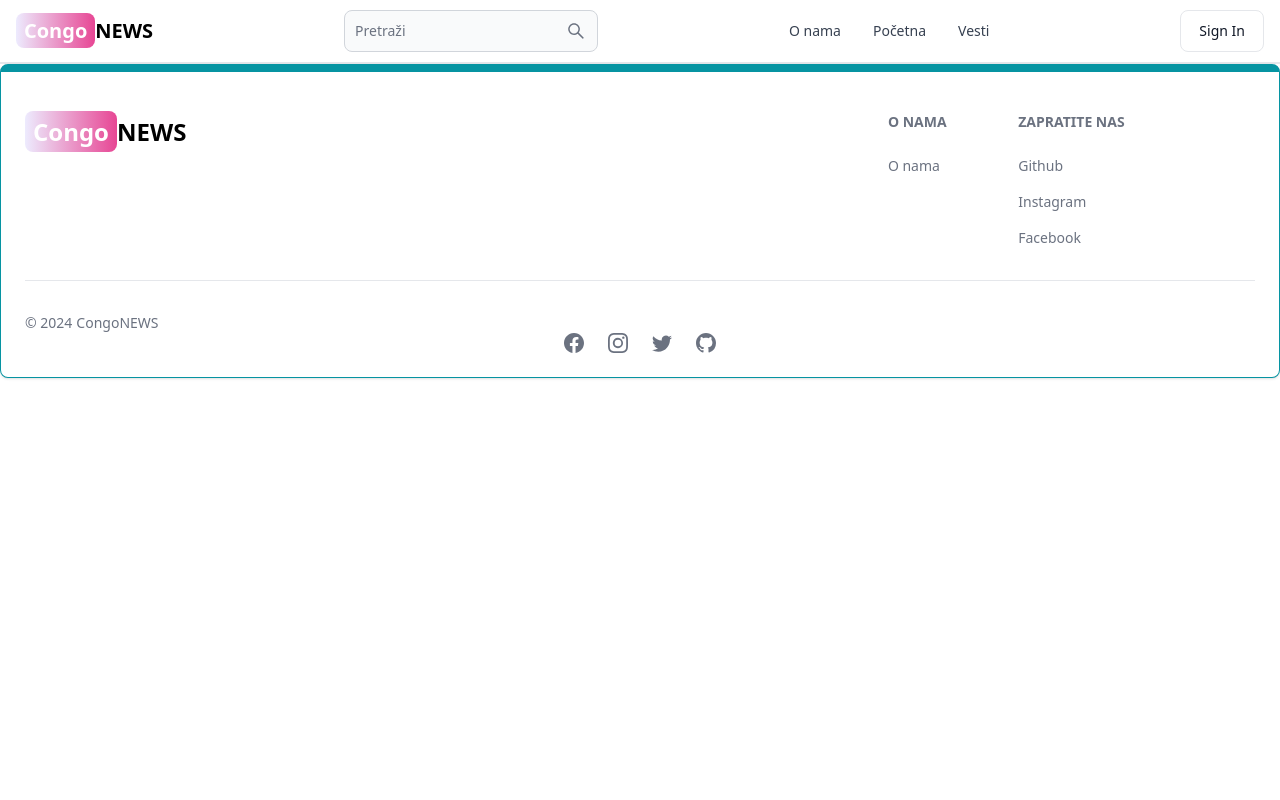
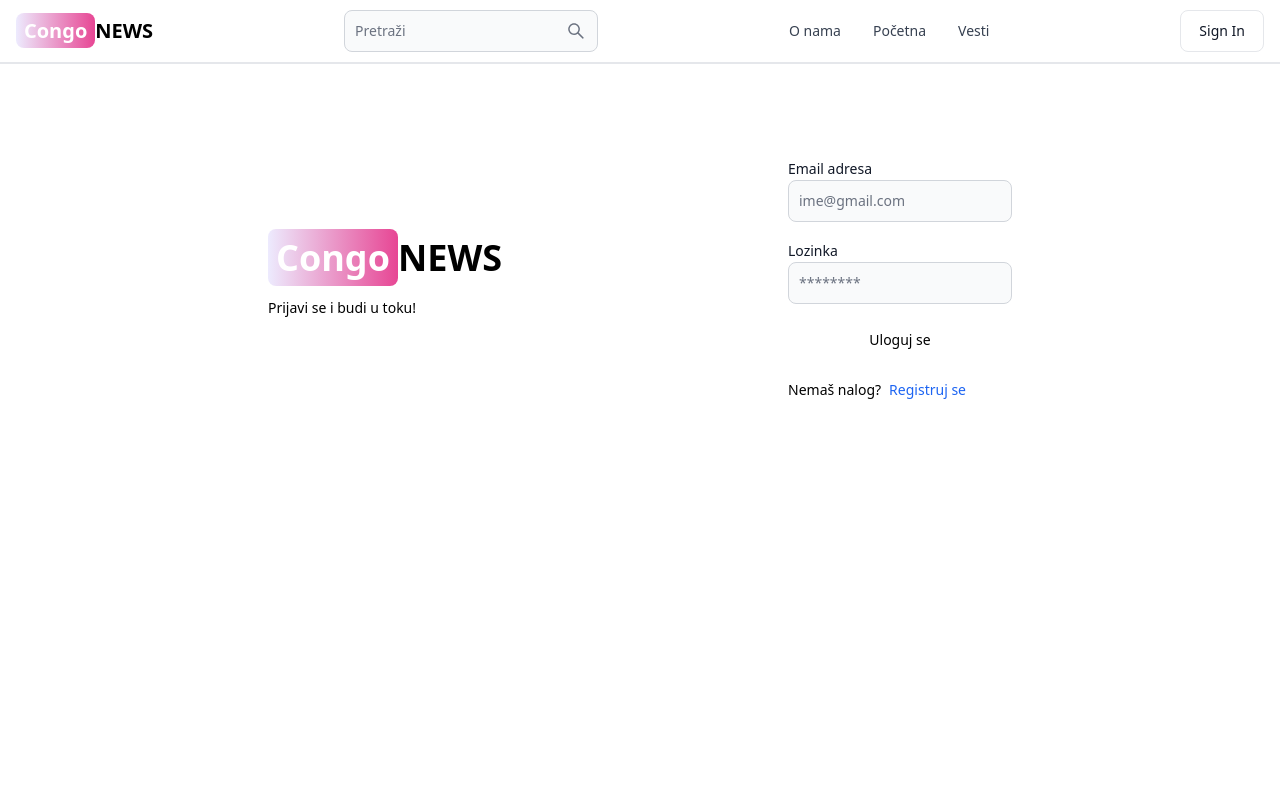
Before and after one commit to andjelacorbic/Projekat_baze2, a React (Vite) app in the folder client/: page /sign-in in a window 1280 px wide. Shown: the top 800 px of the page. Built offline with nearby package versions, Linux system fonts and the light colour scheme.

Commit message:
kreiranje signin stranice

```diff
--- a/client/src/pages/SignIn.jsx
+++ b/client/src/pages/SignIn.jsx
@@ -1,9 +1,94 @@
-import React from 'react'
+import { Alert, Button, Label, Spinner, TextInput } from 'flowbite-react';
+import { useState } from 'react';
+import { Link, useNavigate } from 'react-router-dom';
 
-export default function SignIn() {
+
+export default function SignIp() {
+  const [formData, setFormData] = useState({});
+  const [errorMessage, setErrorMessage] = useState(null);
+  const [loading, setLoading] = useState(false);
+  const navigate = useNavigate();
+  const handleChange = (e) => {
+    setFormData({ ...formData, [e.target.id]: e.target.value.trim() });
+  };
+  const handleSubmit = async (e) => {
+    e.preventDefault();
+    if (!formData.email || !formData.password) {
+      return setErrorMessage('Molimo vas popunite sva polja.');
+    }
+    try{
+      setLoading(true);
+      setErrorMessage(null);
+      const res = await fetch('/api/auth/signin', {
+        method: 'POST',
+        headers: { 'Content-Type': 'application/json' },
+        body: JSON.stringify(formData),
+      });
+      const data = await res.json();
+      if (data.success === false) {
+        return setErrorMessage(data.message);
+      }
+      setLoading(false);
+      if(res.ok){
+        navigate('/');
+
+      }
+    } catch (error) {
+      setErrorMessage(error.message);
+      setLoading(false);
+    }
+  };
   return (
-    <div>
+    <div className='min-h-screen mt-20'>
 
+      <div className='flex p-3 max-w-3xl mx-auto flex-col md:flex-row md:items-center'>
+        <div className='flex-1'>
+      <Link to="/" className= 'text-4xl font-bold'>
+        <span className='px-2 py-1 bg-gradient-to-r from-purple-100 to-pink-500 rounded-lg text-white'>Congo</span>
+        NEWS
+      </Link>
+      <p className='text-sm mt-5'>
+        Prijavi se i budi u toku!
+      </p>
+      </div>
+
+      <div className='flex-2'>
+        <form className='flex flex-col gap-4' onSubmit={handleSubmit}>
+
+          <div>
+            <Label value='Email adresa' />
+            <TextInput type='email' placeholder='ime@gmail.com' id='email' onChange={handleChange} />
+          </div>
+          <div>
+            <Label value='Lozinka' />
+            <TextInput type='password' placeholder='********' id='password' onChange={handleChange} />
+          </div>
+          <Button gradientDuoTone='purpletoPink' type='submit' disabled={loading}>
+            {
+              loading ? (
+                <>
+                  <Spinner size='sm' />
+                  <span className='pl-3'>Učitava se...</span>
+                </>
+              ) : 'Uloguj se'
+            }
+          </Button>
+        </form>
+        <div className='flex gap-2 text-sm mt-5'>
+          <span>Nemaš nalog?</span>
+          <Link to='/sign-up' className='text-blue-600'>
+            Registruj se
+          </Link>
+        </div>
+        {
+          errorMessage && (
+            <Alert className='mt-5' color='failure'>
+              {errorMessage}
+            </Alert>
+          )
+        }
+        </div>
+      </div>
     </div>
   )
 }
```
